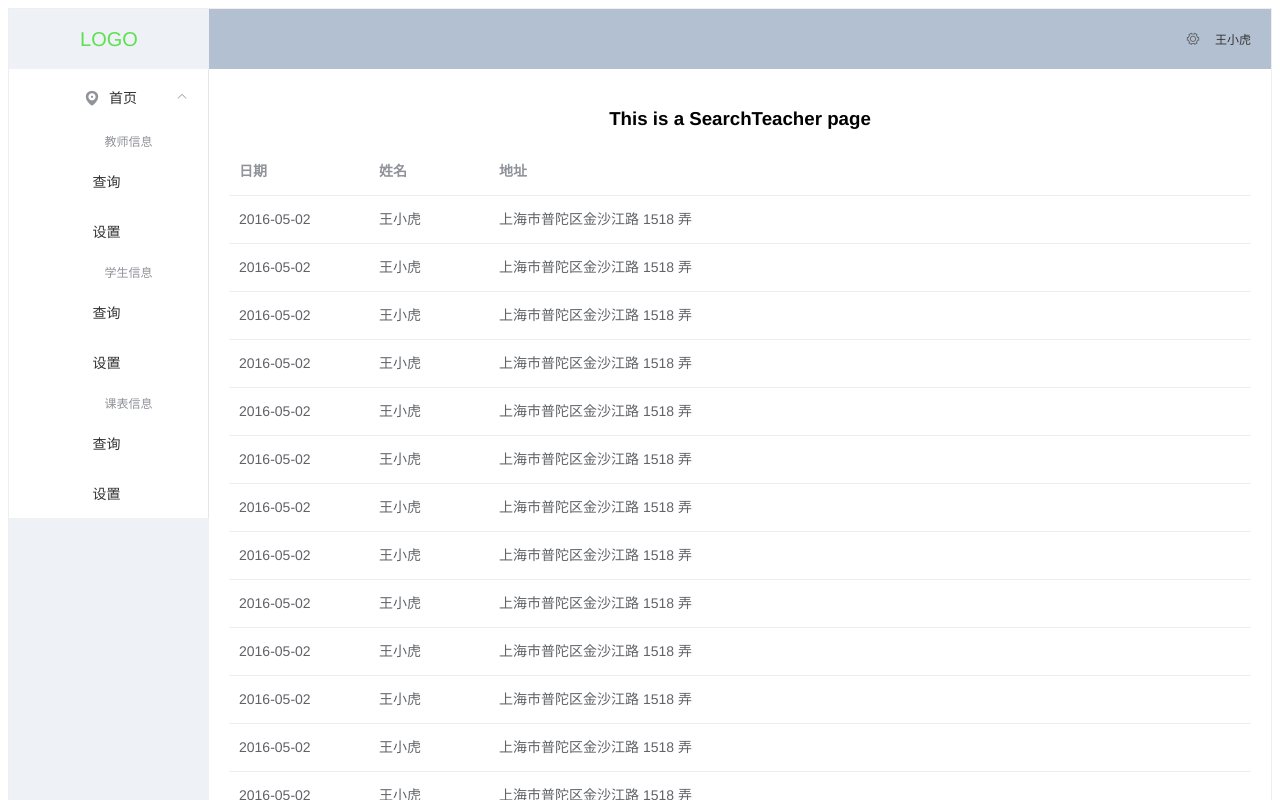
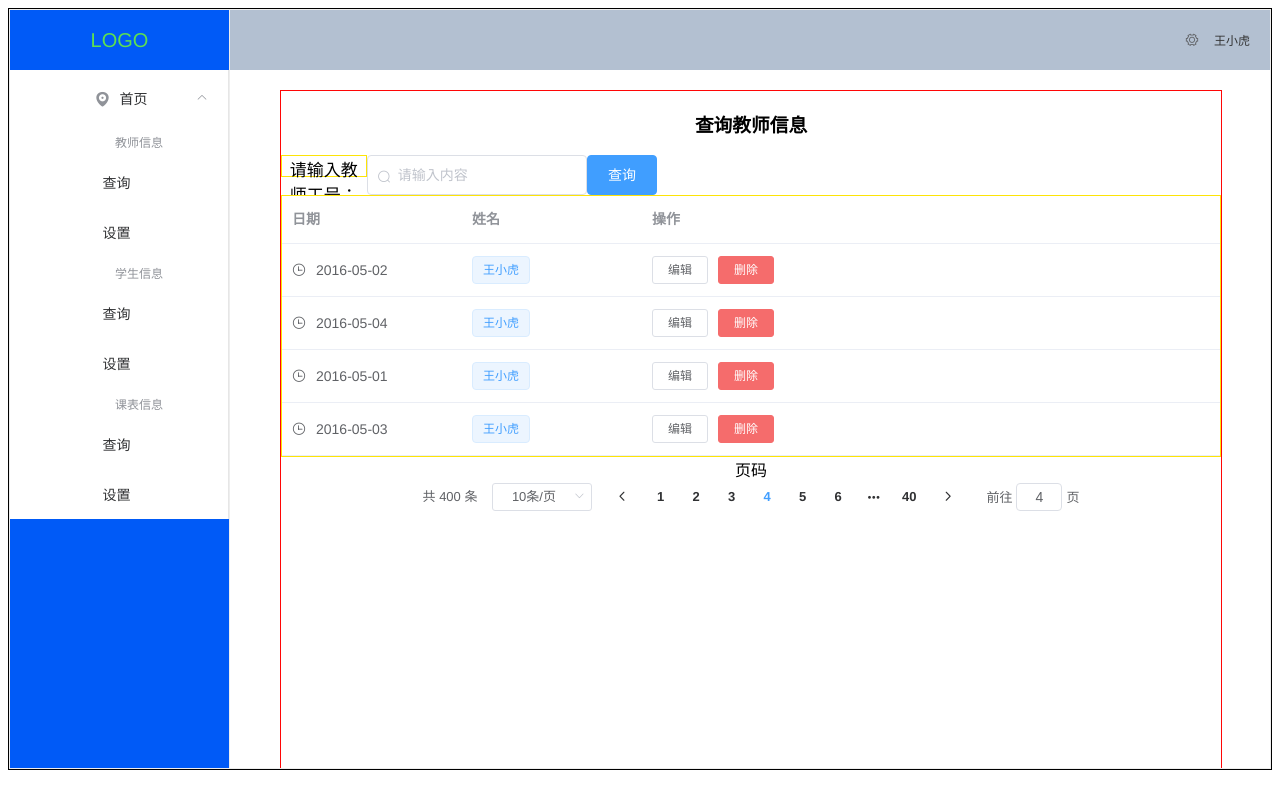
Before and after one commit to ability66/summer-vacation-practice, a Vue app in the folder login_demo/: page /Admin/SearchTeacher in a window 1280 px wide. Shown: the top 800 px of the page. Built offline with nearby package versions, Linux system fonts and the light colour scheme.

Commit message:
1. 登录界面实现了前后端数据互传. 但是用的get,url传值实现的,其他功能可能方式不同,各自去GitHub上看后端源代码,在controller层里

```diff
--- a/login_demo/package.json
+++ b/login_demo/package.json
@@ -14,6 +14,8 @@
   "devDependencies": {
     "@vue/cli-plugin-router": "~5.0.0",
     "@vue/cli-service": "~5.0.0",
+    "axios": "^0.18.0",
+    "vue-cli-plugin-axios": "^0.0.4",
     "vue-cli-plugin-element": "^1.0.1",
     "vue-template-compiler": "^2.6.14"
   },
--- a/login_demo/src/main.js
+++ b/login_demo/src/main.js
@@ -1,9 +1,11 @@
 import Vue from 'vue'
+import './plugins/axios'
 import App from './App.vue'
 import router from './router'
 import ElementUI from 'element-ui';
 import 'element-ui/lib/theme-chalk/index.css';
 import './plugins/element.js'
+import axios from 'axios';
 
 Vue.config.productionTip = false
 
--- /dev/null
+++ b/login_demo/src/plugins/axios.js
@@ -0,0 +1,61 @@
+"use strict";
+
+import Vue from 'vue';
+import axios from "axios";
+
+// Full config:  https://github.com/axios/axios#request-config
+// axios.defaults.baseURL = process.env.baseURL || process.env.apiUrl || '';
+// axios.defaults.headers.common['Authorization'] = AUTH_TOKEN;
+// axios.defaults.headers.post['Content-Type'] = 'application/x-www-form-urlencoded';
+
+let config = {
+  // baseURL: process.env.baseURL || process.env.apiUrl || ""
+  // timeout: 60 * 1000, // Timeout
+  // withCredentials: true, // Check cross-site Access-Control
+};
+
+const _axios = axios.create(config);
+
+_axios.interceptors.request.use(
+  function(config) {
+    // Do something before request is sent
+    return config;
+  },
+  function(error) {
+    // Do something with request error
+    return Promise.reject(error);
+  }
+);
+
+// Add a response interceptor
+_axios.interceptors.response.use(
+  function(response) {
+    // Do something with response data
+    return response;
+  },
+  function(error) {
+    // Do something with response error
+    return Promise.reject(error);
+  }
+);
+
+Plugin.install = function(Vue, options) {
+  Vue.axios = _axios;
+  window.axios = _axios;
+  Object.defineProperties(Vue.prototype, {
+    axios: {
+      get() {
+        return _axios;
+      }
+    },
+    $axios: {
+      get() {
+        return _axios;
+      }
+    },
+  });
+};
+
+Vue.use(Plugin)
+
+export default Plugin;
--- a/login_demo/src/router/index.js
+++ b/login_demo/src/router/index.js
@@ -84,7 +84,7 @@ const routes = [
   {
     path:'/Index',
     name:'index',
-    component:()=>import('../views/student/Student.vue'),
+    component:()=>import('../views/general/Index.vue'),
     children:[
       {
         path:'/Index1',
--- a/login_demo/src/views/admin/Admin.vue
+++ b/login_demo/src/views/admin/Admin.vue
@@ -1,7 +1,7 @@
 <template>
-    <div>
-      <el-container style="height: 100%; border: 1px solid #eee;">
-        <el-aside width="200px" style="background-color: rgb(238, 241, 246)">
+    <div style="border: 1px solid #000000;">
+      <el-container style="height: 95vh; border: 1px solid #eee;">
+        <el-aside width="220px"  style="background-color: rgb(0, 90, 247)">
           <div id="logo">
               LOGO
           </div>
@@ -94,14 +94,7 @@
 
           <el-main >
             <router-view/>
-            <el-table :data="tableData">
-              <el-table-column prop="date" label="日期" width="140">
-              </el-table-column>
-              <el-table-column prop="name" label="姓名" width="120">
-              </el-table-column>
-              <el-table-column prop="address" label="地址">
-              </el-table-column>
-            </el-table>
+
           </el-main>
         </el-container>
       </el-container>
@@ -134,7 +127,11 @@
     </script>
 
     <style scoped>
-      .el-header {
+    .el-aside{
+      height: 100%;
+      border-right: 1px solid #eee;
+    }
+   .el-header {
     background-color: #B3C0D1;
     color: #333;
     line-height: 60px;
--- a/login_demo/src/views/admin/SearchTeacher.vue
+++ b/login_demo/src/views/admin/SearchTeacher.vue
@@ -1,6 +1,118 @@
 <template>
     <div>
-        <h1>This is a SearchTeacher page</h1>
-        <router-view></router-view>
+        <div id="background">
+                <div>
+                    <h1>查询教师信息</h1>
+                </div>
+                <div class="demo-input-wrapper">
+  <span>请输入教师工号：</span>
+  <el-input tag="input" placeholder="请输入内容" prefix-icon="el-icon-search" v-model="input2"></el-input>
+    <el-button type="primary" @click="search">查询</el-button>
+</div>
+            <el-table :data="tableData">
+                <el-table-column label="日期" width="180">
+                    <template slot-scope="scope">
+                        <i class="el-icon-time"></i>
+                        <span style="margin-left: 10px">{{ scope.row.date }}</span>
+                    </template>
+                </el-table-column>
+                <el-table-column label="姓名" width="180">
+                    <template slot-scope="scope">
+                        <el-popover trigger="hover" placement="top">
+                            <p>姓名: {{ scope.row.name }}</p>
+                            <p>住址: {{ scope.row.address }}</p>
+                            <div slot="reference" class="name-wrapper">
+                                <el-tag size="medium">{{ scope.row.name }}</el-tag>
+                            </div>
+                        </el-popover>
+                    </template>
+                </el-table-column>
+                <el-table-column label="操作">
+                    <template slot-scope="scope">
+                        <el-button size="mini" @click="handleEdit(scope.$index, scope.row)">编辑</el-button>
+                        <el-button size="mini" type="danger" @click="handleDelete(scope.$index, scope.row)">删除</el-button>
+                    </template>
+                </el-table-column>
+            </el-table>
+            <div class="block">
+                <span class="demonstration">页码</span>
+                <el-pagination @size-change="handleSizeChange" @current-change="handleCurrentChange"
+                    :current-page="currentPage4" :page-sizes="[10, 20, 30, 40]" :page-size="10"
+                    layout="total, sizes, prev, pager, next, jumper" :total="400">
+                </el-pagination>
+            </div>
+        </div>
+
     </div>
 </template>
+
+<style scoped>
+#background{
+    border:1px solid rgba(255, 2, 2, 0.979);
+    margin-left: 3%;
+    margin-right: 0px;
+    height: 1000px;
+    width: 94%;
+}
+.el-table{
+    border:1px solid rgba(253, 228, 3, 0.979);
+    width: 100%;
+    margin-left: 0;
+    margin-right: 1000px;
+}
+.demo-input-wrapper {
+  display: flex;
+  width: 40%;
+}
+.demo-input-wrapper span {
+    border:1px solid rgba(253, 228, 3, 0.979);
+    font-size: 17px;
+
+    width:38%;
+    height: 20px;
+}
+
+</style>
+<script>
+export default {
+    data() {
+      return {
+        tableData: [{
+          date: '2016-05-02',
+          name: '王小虎',
+          address: '上海市普陀区金沙江路 1518 弄'
+        }, {
+          date: '2016-05-04',
+          name: '王小虎',
+          address: '上海市普陀区金沙江路 1517 弄'
+        }, {
+          date: '2016-05-01',
+          name: '王小虎',
+          address: '上海市普陀区金沙江路 1519 弄'
+        }, {
+          date: '2016-05-03',
+          name: '王小虎',
+          address: '上海市普陀区金沙江路 1516 弄'
+        }],
+        currentPage1: 5,
+        currentPage2: 5,
+        currentPage3: 5,
+        currentPage4: 4
+      }
+    },
+    methods: {
+      handleEdit(index, row) {
+        console.log(index, row);
+      },
+      handleDelete(index, row) {
+        console.log(index, row);
+      },
+      handleSizeChange(val) {
+        console.log(`每页 ${val} 条`);
+      },
+      handleCurrentChange(val) {
+        console.log(`当前页: ${val}`);
+      }
+    }
+  }
+</script>
```
Also changed, not shown: login_demo/src/views/general/Login.vue (+54 -40 lines), login_demo/src/views/student/Student.vue (deleted), 1 other file (tests, documents, lock files or other folders).
